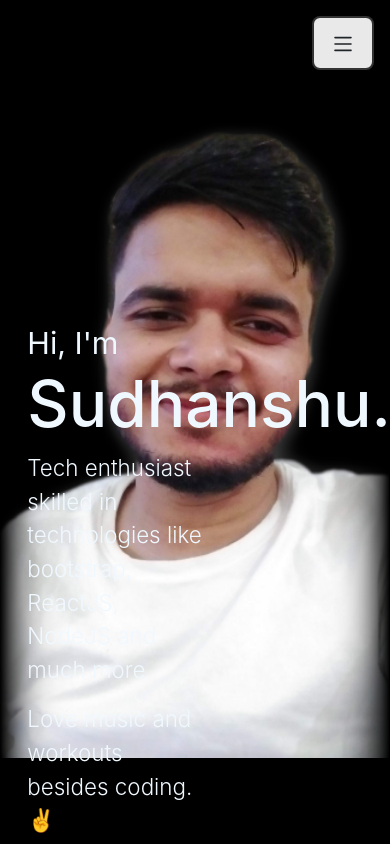
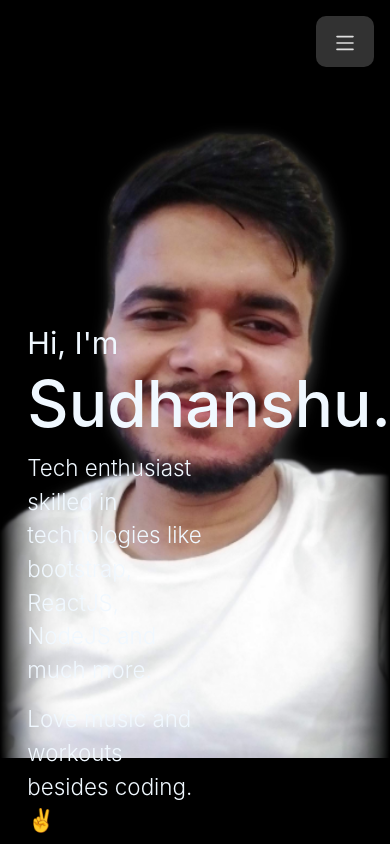
Before and after one commit to Sudhanshu-bh/portfolio, a React (Create React App) app: page / in a window 390 px wide. Shown: the top 844 px of the page. Built offline with nearby package versions, Linux system fonts and the light colour scheme.

Commit message:
improved menu button in small screens

```diff
--- a/src/Header.css
+++ b/src/Header.css
@@ -37,14 +37,14 @@
   }
 
   .header__menuIcon {
-    background: rgb(233, 233, 233);
-    border: 2px solid rgba(36, 36, 36, 0.92);
-    border-radius: 8px;
+    background: rgb(50, 50, 50);
+    border-radius: 10px;
     position: fixed;
     z-index: 10;
     right: 0;
     margin: 1rem;
-    padding: 0.8rem 1.3rem;
+    padding: 0.85rem 1.3rem;
+    color: rgb(223, 223, 223);
   }
 
   .header__menuIcon svg {
```
